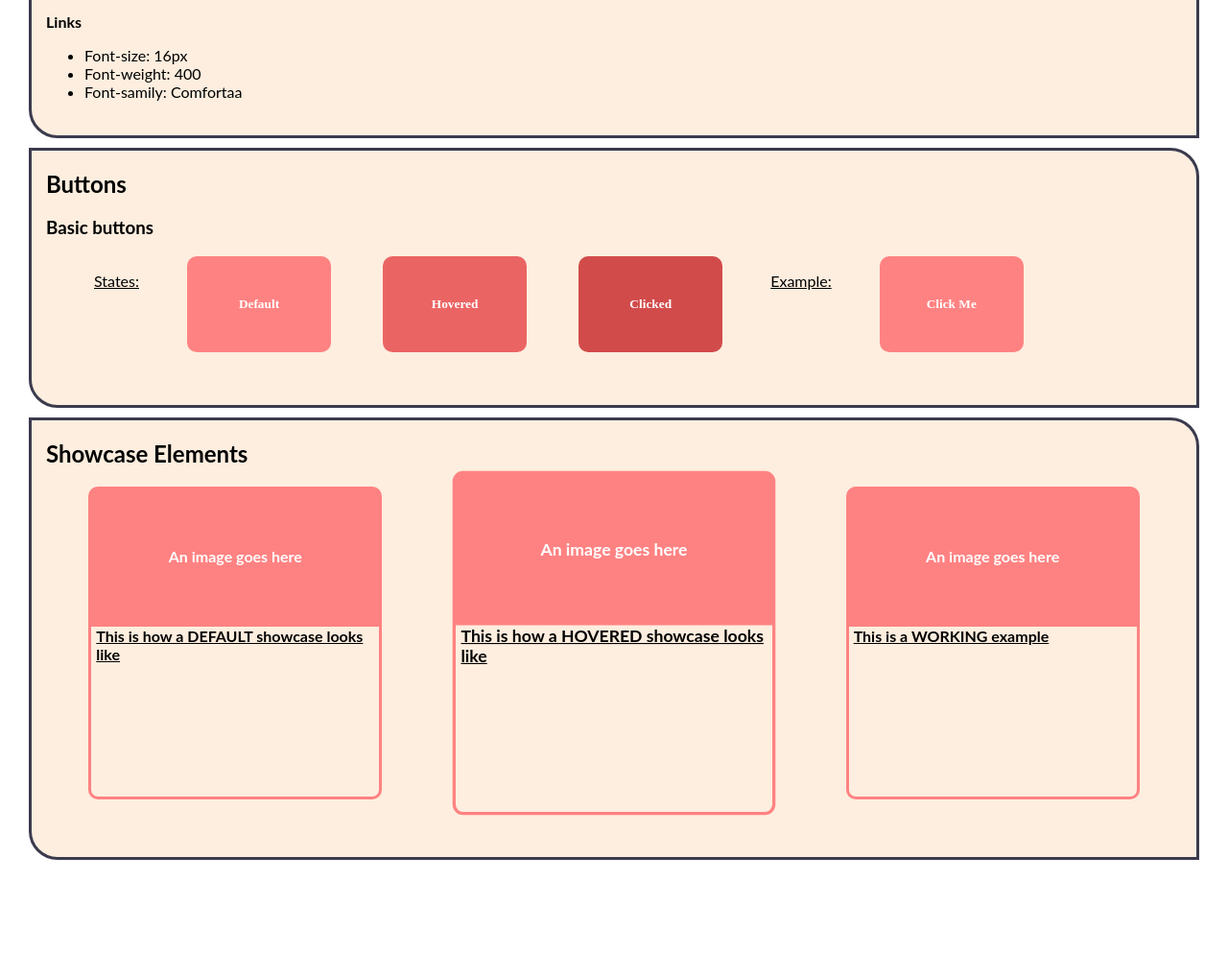
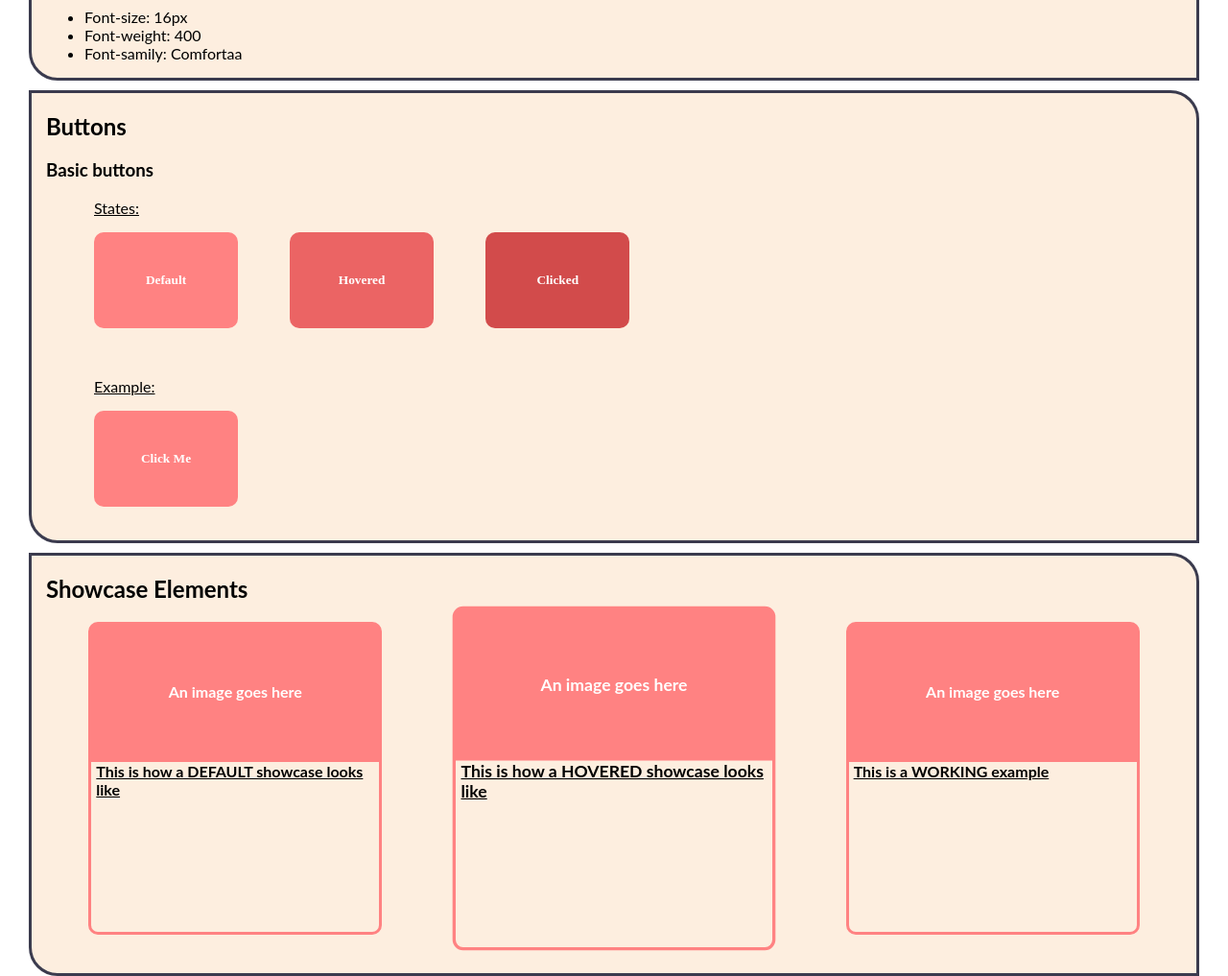
Before and after one commit to ezequiel-gutierrez/Codecademy-Repo, a plain HTML site: page Website Design System Challenge/index.html in a window 1280 px wide. Shown: the part 1625-2642 px from the top of the page at 96% size. Before the commit the page ends 2551 px from the top, so only its background shows below. Drawn offline with Linux system fonts and the light colour scheme; a web font is replaced by a local one.

Commit message:
Updates
Updated buttons v.5 including this changes:

- Added padding to the main page sections
- Divided the buttons from the styles of the basic button from the showcase of the basic button
- Updated html to work with the new styles

```diff
--- a/Website Design System Challenge/index.html
+++ b/Website Design System Challenge/index.html
@@ -137,6 +137,8 @@
                 <button id="basicHover">Hovered</button>
                 <button id="basicActive">Clicked</button>
             </div>
+        </div>
+        <div class="buttonExample">
             <p class="titleOfTheShowcase">Example:</p>
             <button id="basicExample">Click Me</button>
         </div>
--- a/Website Design System Challenge/resources/styles/buttons.css
+++ b/Website Design System Challenge/resources/styles/buttons.css
@@ -3,19 +3,7 @@ p.titleOfTheShowcase {
     text-decoration: underline;
 }
 
-.basicButtons {
-    display: flex;
-    flex-direction: row;
-    flex-wrap: wrap;
-}
-
-.basicButtons label {
-    margin-left: 50px;
-    margin-bottom: 10px;
-    width: fit-content;
-}
-
-.basicButtons button {
+.basicButtons button, .buttonExample button {
     cursor: pointer;
     font-family: "Comfortaa";
     font-weight: bold;
@@ -28,6 +16,7 @@ p.titleOfTheShowcase {
     width: 150px;
     height: 100px;
 }
+
 
 #basicHover {
     background-color: rgb(235, 100, 100);
@@ -85,7 +74,6 @@ p.titleOfTheShowcase {
 
 .hoveredShowcase {
     transform: scale(1.1);
-    margin-left: 15px;
 }
 
 .exampleShowcase:hover {
--- a/Website Design System Challenge/resources/styles/mainPage.css
+++ b/Website Design System Challenge/resources/styles/mainPage.css
@@ -15,4 +15,5 @@ body {
     border-top-right-radius: 30px;
     border-bottom-left-radius: 30px;
     min-width: fit-content;
+    padding: 0 15px;
 }
```
